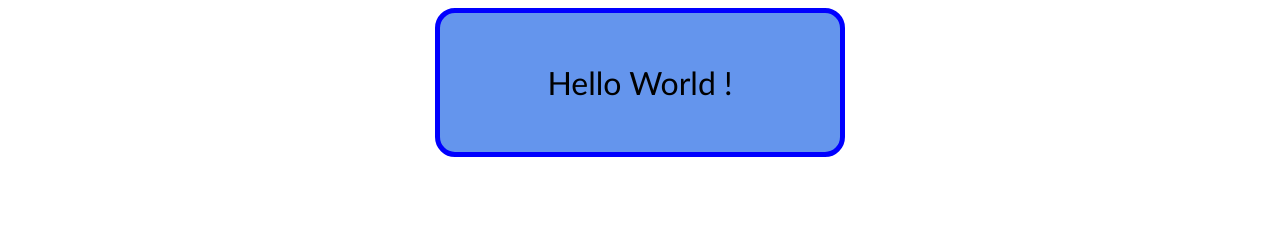
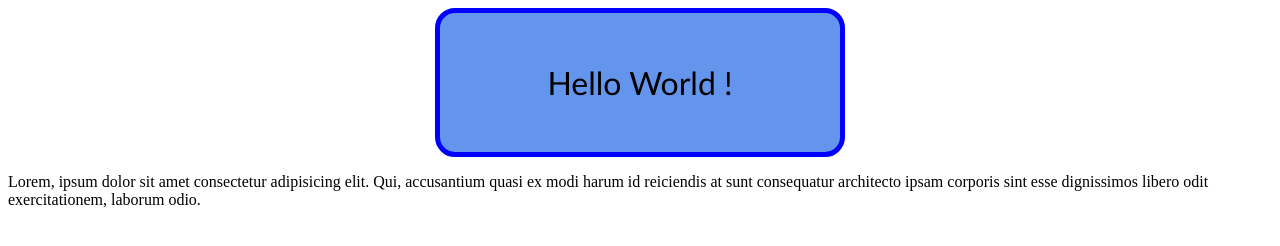
Before and after one commit to MbeAlexPFS/TutoGit, a plain HTML site: page index.html in a window 1280 px wide. Drawn offline with Linux system fonts and the light colour scheme.

Commit message:
Changement fichier HTML

```diff
--- a/index.html
+++ b/index.html
@@ -8,5 +8,6 @@
 </head>
 <body>
     <h1>Hello World !</h1>
+    <p>Lorem, ipsum dolor sit amet consectetur adipisicing elit. Qui, accusantium quasi ex modi harum id reiciendis at sunt consequatur architecto ipsam corporis sint esse dignissimos libero odit exercitationem, laborum odio.</p>
 </body>
 </html>
```
